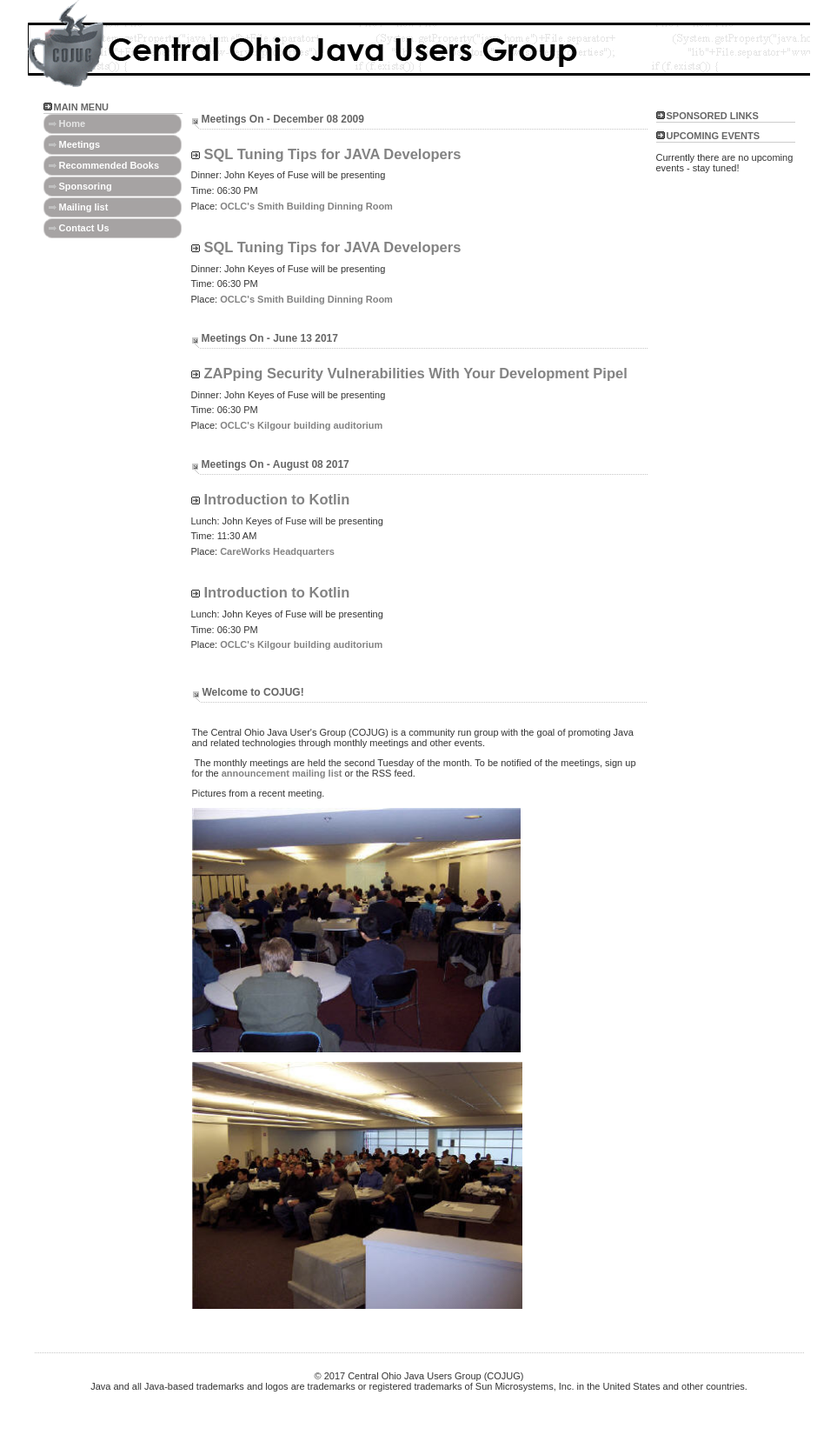
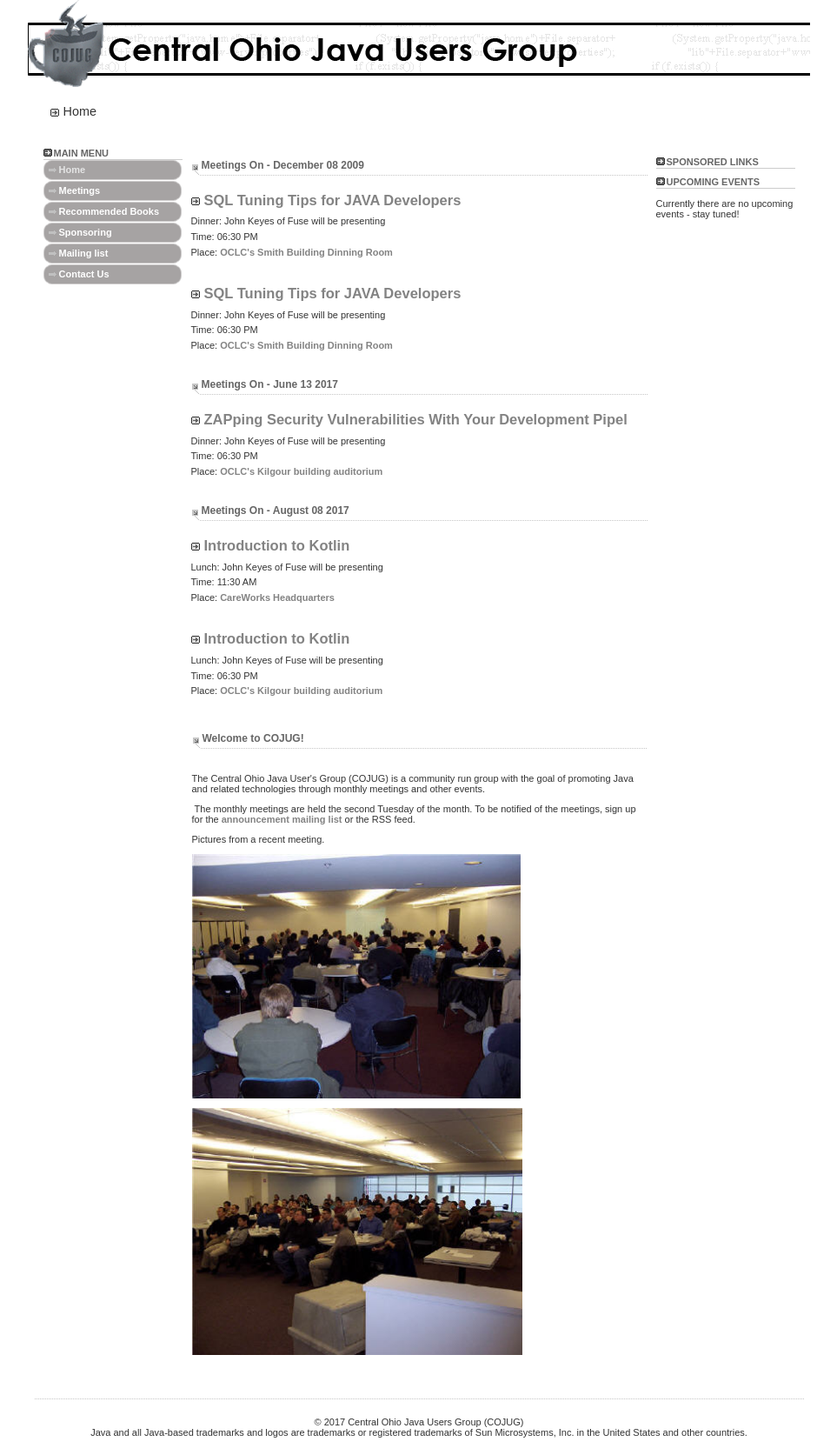
Before and after one commit to cjudd/cojug-site, a Jekyll site: the page built from index.html, in a window 1280 px wide. Shown: the whole page at 87% size, without its empty margins (158-1121 px from the left). Built offline with Jekyll 4.4.1, drawn with Linux system fonts in a browser that asks for light colours; comment, search, counter and statistics services are not loaded; before the commit the page ends 1620 px from its top, so only the background shows below that.

Commit message:
Fixed Breadcrumb CSS and displayed Breadcrumb on homepage.

```diff
--- a/_config.yml
+++ b/_config.yml
@@ -50,7 +50,7 @@
 
 breadcrumbs:
   root:
-    hide: true  # show breadcrumbs on root/home page
+    hide: false  # show breadcrumbs on root/home page
     image: false # Show image or title text
 # Exclude from processing.
 # The following items will not be processed, by default. Create a custom list
--- a/_includes/head.html
+++ b/_includes/head.html
@@ -1,7 +1,7 @@
 <head>
 
 	<meta http-equiv="Content-Type" content="text/html; charset=ISO-8859-1" />
-	<title>{% if page.title %}COJUG - {{page.title}} {% else %} {{site.title}}b{% endif %}</title>
+	<title>{% if page.title %}COJUG - {{page.title}} {% else %} {{site.title}}{% endif %}</title>
 	<meta name="description" content="{% if page.excerpt %}{{ page.content | strip_html | strip | truncatewords:85, "..."}} {% else %} {{site.description}} {% endif %}"/>
 	<meta name="keywords" content="COJUG, Java, Ohio, User Group, Meetup Group, Meetup, Programming Language" />
 	<meta name="robots" content="index, follow" />
--- a/assets/css/breadcrumb.css
+++ b/assets/css/breadcrumb.css
@@ -3,11 +3,11 @@
   margin-left: 0
 }
 nav.breadcrumbs.bootstrap .breadcrumb {
-  font-size: 1rem;
+  font-size: 0.9rem;
   padding: 0.75rem 1rem;
   margin-bottom: 1rem;
   list-style: none;
-  background-color: #CECECE;
+  background-color: white;
   border-radius: 0.25rem;
 }
 nav.breadcrumbs.bootstrap .breadcrumb::after {
```
